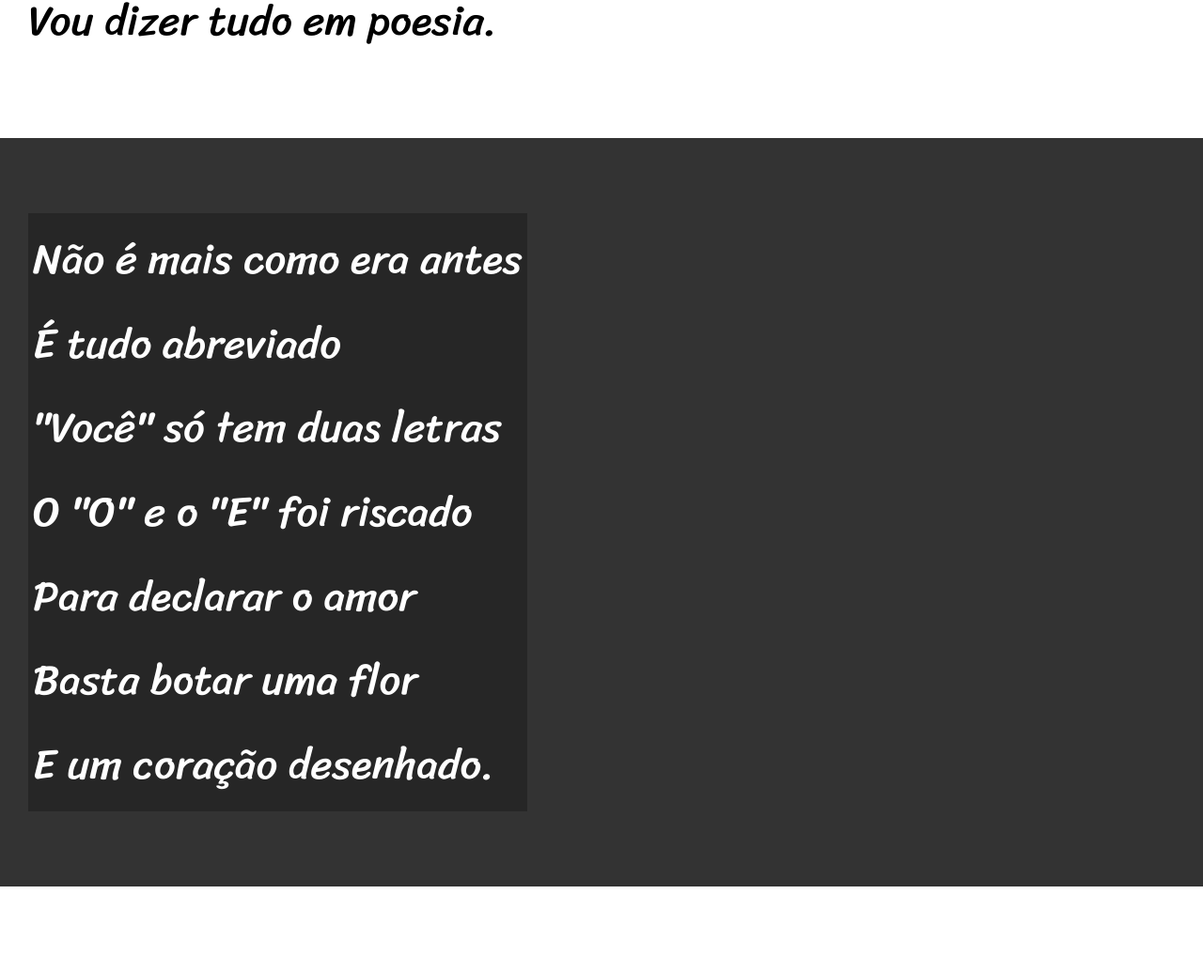
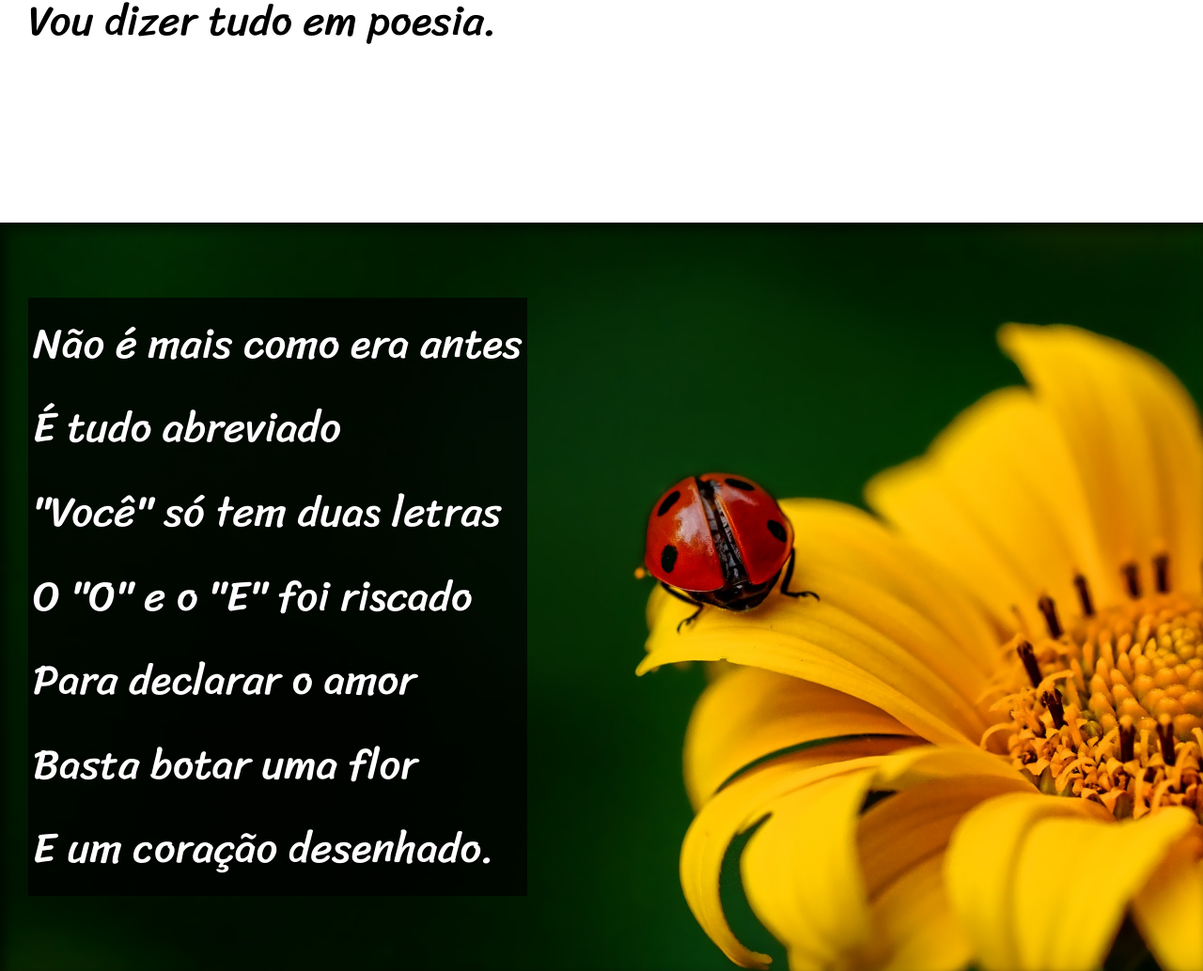
Before and after one commit to BrunoSilva03/html-css, a plain HTML site: page desafios/desafio012/index.html in a window 1280 px wide. Shown: the part 900-1934 px from the top of the page at 94% size. Drawn offline with Linux system fonts and the light colour scheme.

Commit message:
Finalizando desafio 012

```diff
--- a/desafios/desafio012/estilo/style.css
+++ b/desafios/desafio012/estilo/style.css
@@ -58,6 +58,10 @@ section {
     font-size: 3.5vw;
 }
 
+section > p {
+    padding-bottom: 2em;
+}
+
 section.normal {
     background-color: white;
     color: black;
@@ -66,12 +70,26 @@ section.normal {
 section.imagem {
     background-color: rgb(51, 51, 51);
     color: white;
+    box-shadow: inset 6px 6px 13px 0px rgba(0, 0, 0, 0.63);
+    background-attachment: fixed;
 }
 
 section.imagem > p {
     display: inline-block;
     padding: 5px;
-    background-color: rgba(0,0,0,0.253);
+    background-color: rgba(0, 0, 0, 0.709);
+    text-shadow: 1px 1px 0px black;
+}
+
+section#img01 {
+    background-image: url('../imagens/background001.jpg');
+    background-position: right center;
+    background-size: cover;
+}
+
+section#img02 {
+    background-image: url('../imagens/background002.jpg');
+    background-size: cover;
 }
 
 footer {
--- a/desafios/desafio012/index.html
+++ b/desafios/desafio012/index.html
@@ -30,7 +30,7 @@
 
 
 
-    <section class="imagem">
+    <section class="imagem" id="img01">
 
             <p>
                 Não é mais como era antes<br>
@@ -71,7 +71,7 @@
 
 
 
-    <section class="imagem">
+    <section class="imagem" id="img02">
         <p>
             Tenho saudade das cartas<br>
             Escritas com a própria mão<br>
```
